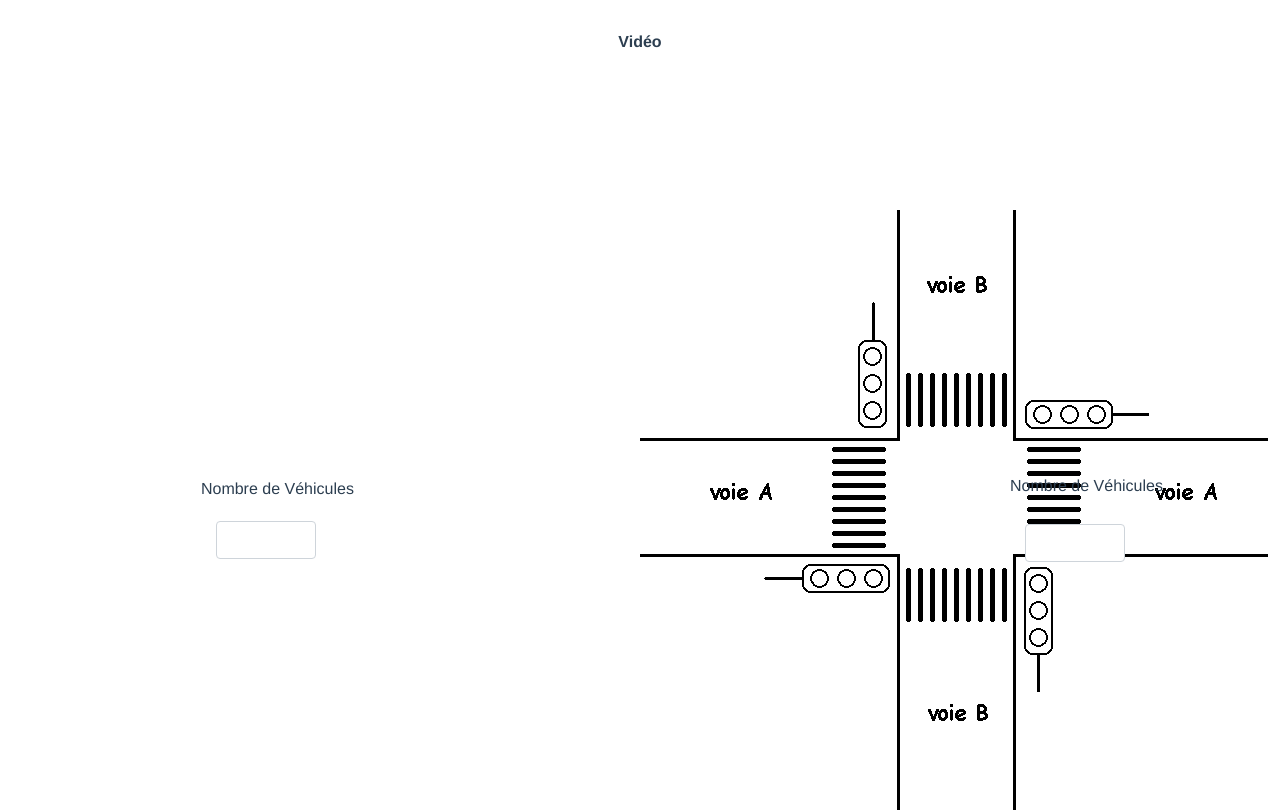
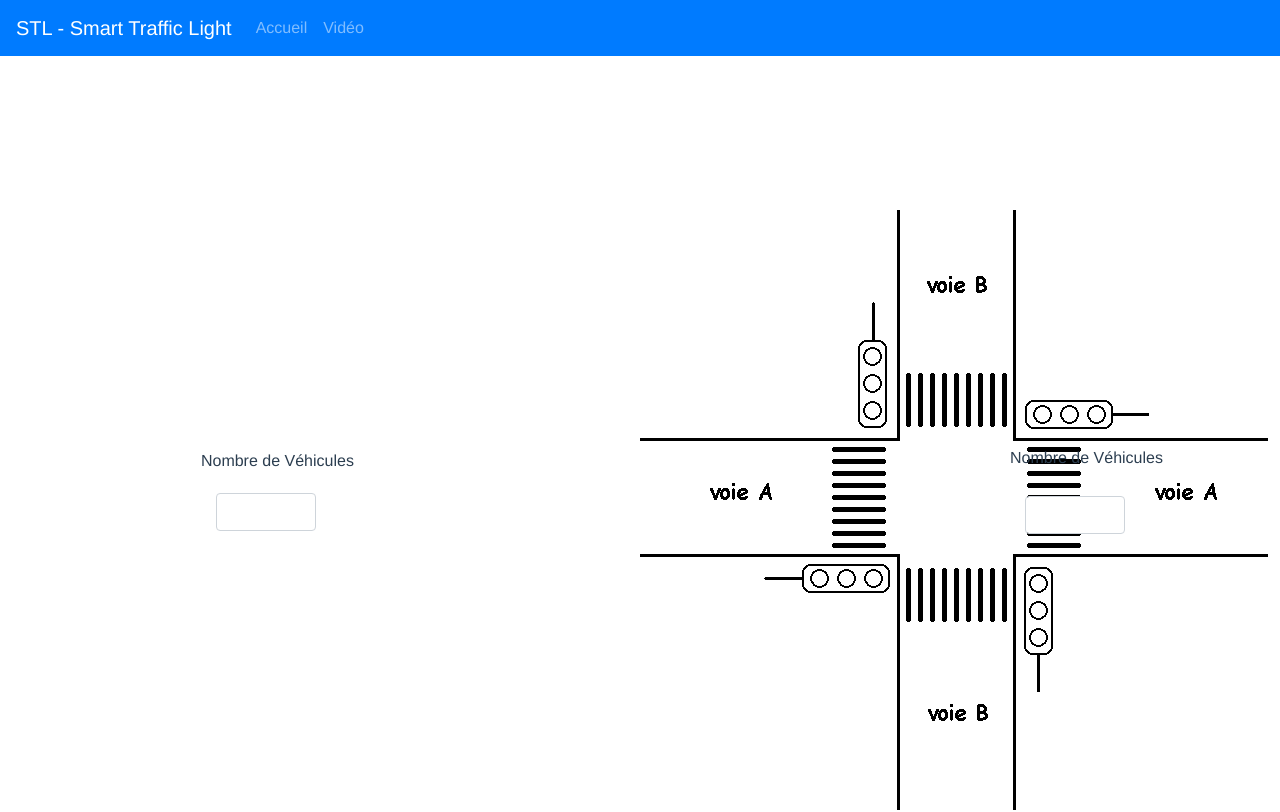
Before and after one commit to LxyFlorian/ia-epsi, a Vue app: page / in a window 1280 px wide. Shown: the top 812 px of the page. Built offline with nearby package versions, Linux system fonts and the light colour scheme.

Commit message:
ajouter barre de navigation

```diff
--- a/src/App.vue
+++ b/src/App.vue
@@ -1,12 +1,18 @@
 <template>
   <div id="app">
-    <div id="nav">
-      <!--
-      <router-link to="/">Home</router-link> |
-      <router-link to="/about">About</router-link>
-      -->
-      <router-link to='/video'>Vidéo</router-link>
+    <div>
+      <b-navbar toggleable="lg" type="dark" variant="primary">
+        <b-navbar-brand href="#">STL - Smart Traffic Light</b-navbar-brand>
 
+        <b-navbar-toggle target="nav-collapse"></b-navbar-toggle>
+
+        <b-collapse id="nav-collapse" is-nav>
+          <b-navbar-nav>
+            <b-nav-item to="/">Accueil</b-nav-item>
+            <b-nav-item to="video">Vidéo</b-nav-item>
+          </b-navbar-nav>
+        </b-collapse>
+      </b-navbar>
     </div>
     <router-view />
   </div>
```
